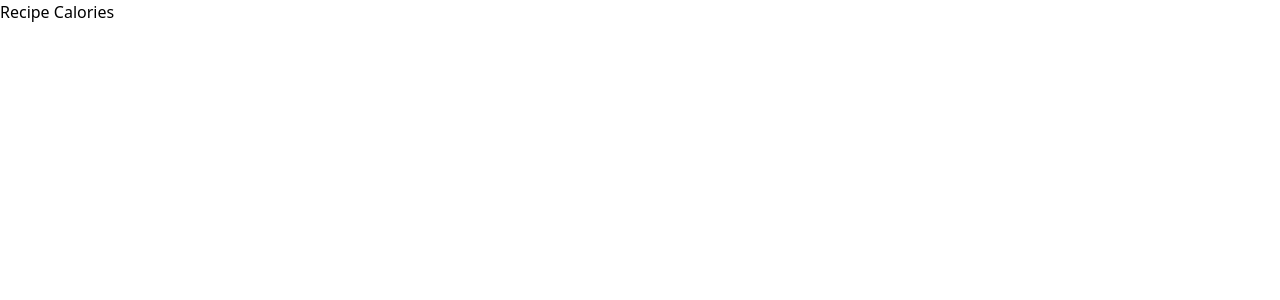
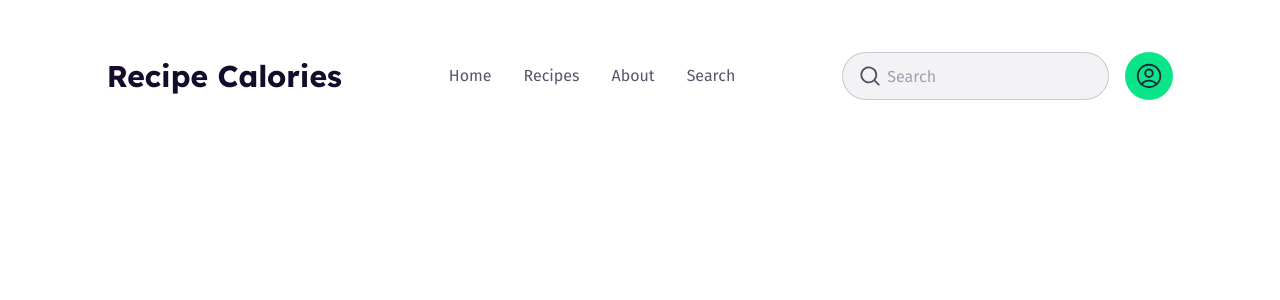
Before and after one commit to shahin-hossain-dev/recipe-calories-project, a React (Vite) app: page / in a window 1280 px wide. Shown: the top 300 px of the page. Built offline with nearby package versions, Linux system fonts and the light colour scheme.

Commit message:
navbar added & responsive

```diff
--- a/package.json
+++ b/package.json
@@ -12,7 +12,8 @@
   "dependencies": {
     "prop-types": "^15.8.1",
     "react": "^18.2.0",
-    "react-dom": "^18.2.0"
+    "react-dom": "^18.2.0",
+    "react-icons": "^5.0.1"
   },
   "devDependencies": {
     "@types/react": "^18.2.64",
--- a/src/App.jsx
+++ b/src/App.jsx
@@ -1,10 +1,11 @@
 import "./App.css";
+import Navbar from "./components/Navbar/Navbar";
 
 function App() {
   return (
-    <>
-      <h1>Recipe Calories</h1>
-    </>
+    <div className="w-[95%] lg:w-10/12 mx-auto font-fira">
+      <Navbar />
+    </div>
   );
 }
 
--- a/src/components/Navbar/Navbar.jsx
+++ b/src/components/Navbar/Navbar.jsx
@@ -1,7 +1,47 @@
 import React from "react";
-
+import { HiOutlineUserCircle } from "react-icons/hi2";
+import { HiMiniMagnifyingGlass } from "react-icons/hi2";
 const Navbar = () => {
-  return <div></div>;
+  return (
+    <div className="flex py-6 lg:py-12 justify-between items-center bg-base-100">
+      <div className="">
+        <a className="text-[#150B2B] text-2xl lg:text-3xl font-bold font-lexend">
+          Recipe Calories
+        </a>
+      </div>
+      <div className="hidden lg:flex">
+        <ul className="menu menu-horizontal px-1 text-base text-[#150B2BB3]">
+          <li>
+            <a>Home</a>
+          </li>
+          <li>
+            <a>Recipes</a>
+          </li>
+          <li>
+            <a>About</a>
+          </li>
+          <li>
+            <a>Search</a>
+          </li>
+        </ul>
+      </div>
+      <div className="flex items-center justify-center">
+        <div className="form-control relative hidden md:block">
+          <HiMiniMagnifyingGlass className="absolute top-1/2 -translate-y-1/2 left-4 text-2xl text-[#150B2BB3]" />
+          <input
+            type="text"
+            placeholder="Search"
+            className="input bg-[#150B2B0D] ps-11 input-bordered w-24 md:w-auto rounded-full"
+          />
+        </div>
+        <div>
+          <div className="w-12 h-12 ms-4 bg-[#0BE58A] rounded-full flex justify-center items-center">
+            <HiOutlineUserCircle className="text-3xl" />
+          </div>
+        </div>
+      </div>
+    </div>
+  );
 };
 
 export default Navbar;
--- a/src/index.css
+++ b/src/index.css
@@ -1,3 +1,11 @@
+@import url('https://fonts.googleapis.com/css2?family=Fira+Sans:ital,wght@0,100;0,200;0,300;0,400;0,500;0,600;0,700;0,800;0,900;1,100;1,200;1,300;1,400;1,500;1,600;1,700;1,800;1,900&family=Lexend:wght@100..900&display=swap');
 @tailwind base;
 @tailwind components;
 @tailwind utilities;
+
+.font-lexend{
+    font-family: "Lexend", sans-serif;
+}
+.font-fira{
+    font-family: "Fira Sans", sans-serif;
+}
--- a/tailwind.config.js
+++ b/tailwind.config.js
@@ -4,5 +4,5 @@ export default {
   theme: {
     extend: {},
   },
-  plugins: [],
+  plugins: [require("daisyui")],
 };
```
Also changed, not shown: 1 other file (tests, documents, lock files or other folders).
